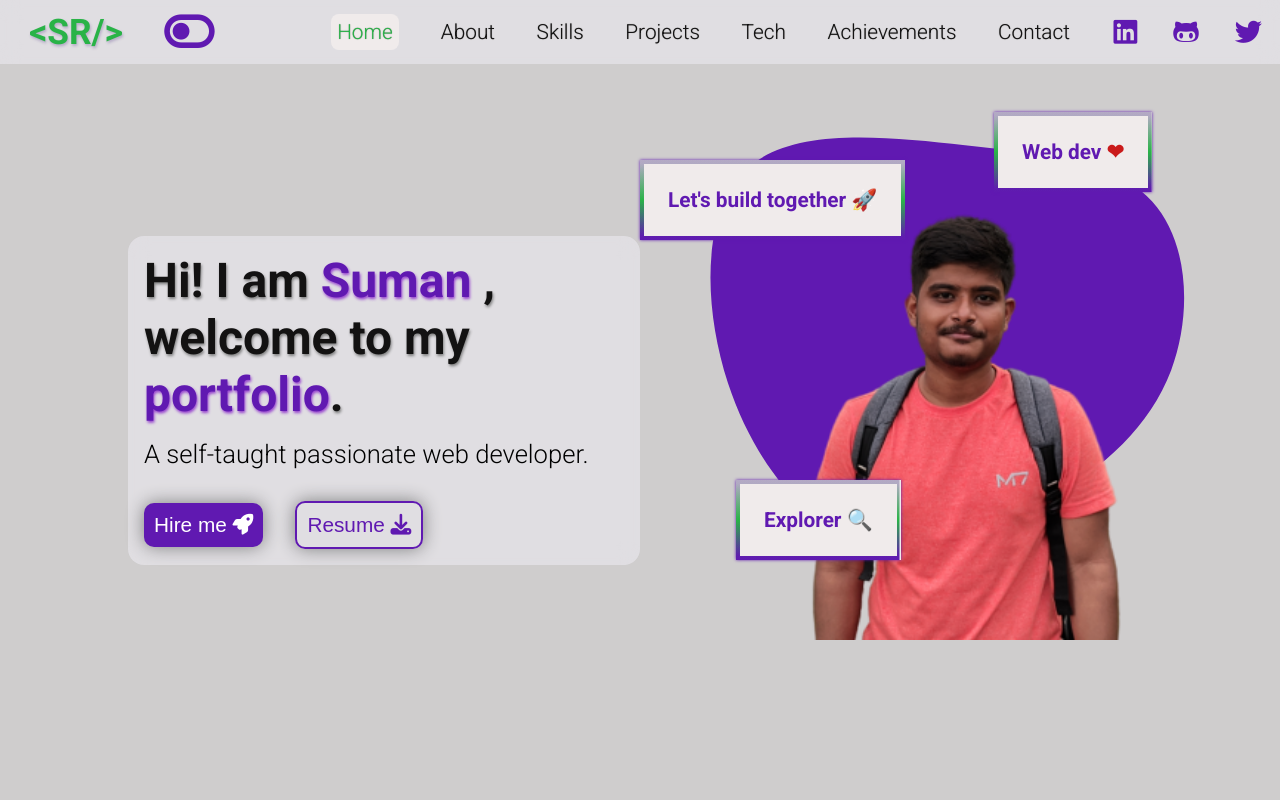
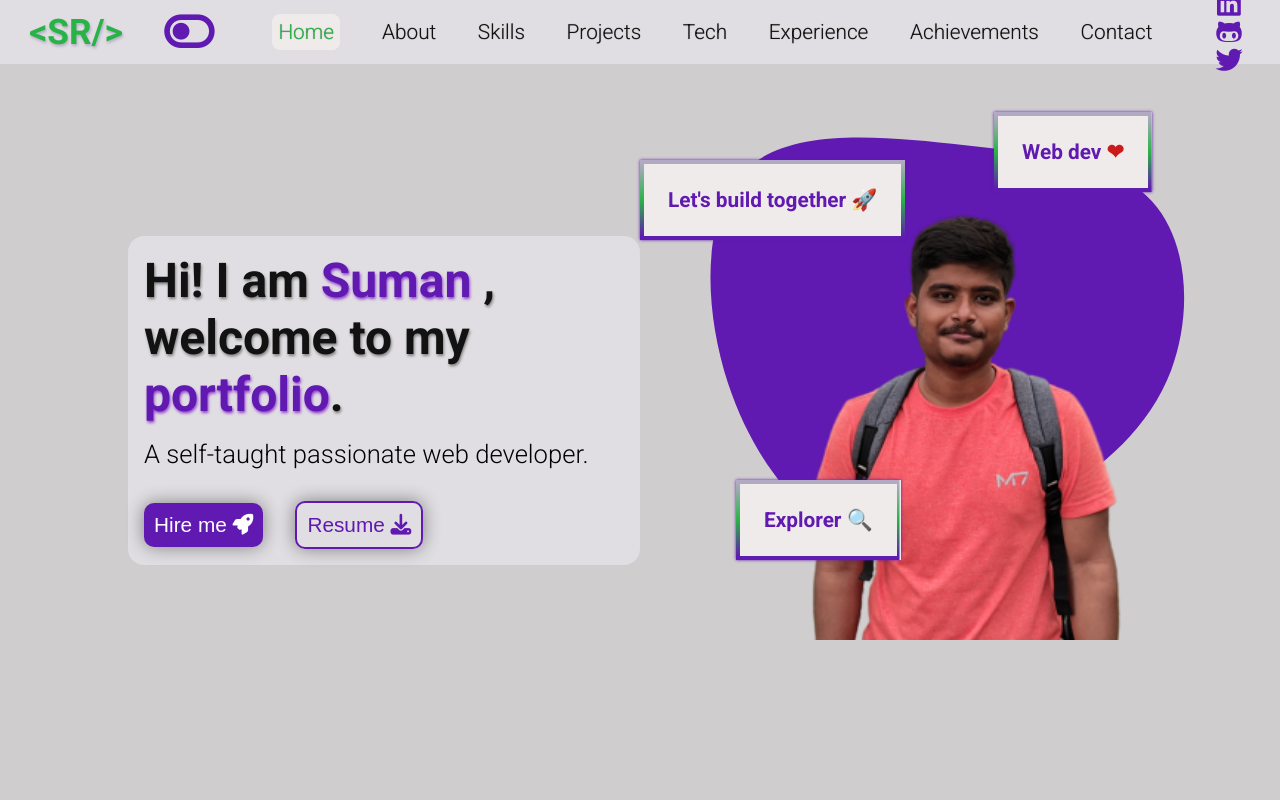
Before and after one commit to Suman373/PersonalPortfolio, a React (Create React App) app: page / in a window 1280 px wide. Shown: the top 800 px of the page. Built offline with nearby package versions, Linux system fonts and the light colour scheme.

Commit message:
add: 1 org in experience
fix: navbar link, style, work experience list item

```diff
--- a/src/components/Experience.jsx
+++ b/src/components/Experience.jsx
@@ -8,7 +8,7 @@ const Experience = () => {
     const {ref: myexpRef, inView: expVisible} = useInView();
 
   return (
-    <section className="experience-wrapper">
+    <section className="experience-wrapper" id="experience">
         <h2 ref={myTitleRef} className={ titleVisible ? "component-headings show" : "component-headings"}>
                 My <span className="heading-highlight">work experience</span>
              </h2>
@@ -19,7 +19,7 @@ const Experience = () => {
                     <ul>
                         <li>
                             <p className="organisation">
-                                Symstech IT
+                                Symstech IT and Consulting Services (Oct 2022 - Present)
                             </p>
                             <p className="position">Full-stack developer</p>
                             <p className="work">
--- a/src/components/NavBar.jsx
+++ b/src/components/NavBar.jsx
@@ -69,6 +69,13 @@ const NavBar = () => {
                 </a>
 
                 <a
+                    href="#experience"
+                    className={activeLink === 'experience' ? 'active navbar-link' : 'navbar-link'}
+                    onClick={() => setActiveLink('experience')}>
+                    Experience
+                </a>
+
+                <a
                     href="#achievements"
                     className={activeLink === 'achievements' ? 'active navbar-link' : 'navbar-link'}
                     onClick={() => setActiveLink('achievements')}>
--- a/src/styles/Experience.css
+++ b/src/styles/Experience.css
@@ -7,6 +7,17 @@
     text-align: left;
 }
 
+.list-wrapper .organisation{
+    font-weight: 800;
+    margin:0.8rem 0;
+}
+.list-wrapper .position{
+    font-weight: 600;
+    color:var(--dark-theme);
+}
+.list-wrapper .work{
+    margin:0.6rem;
+}
 #dark .experience-wrapper{
     background: var(--dark-theme);
 }
```
